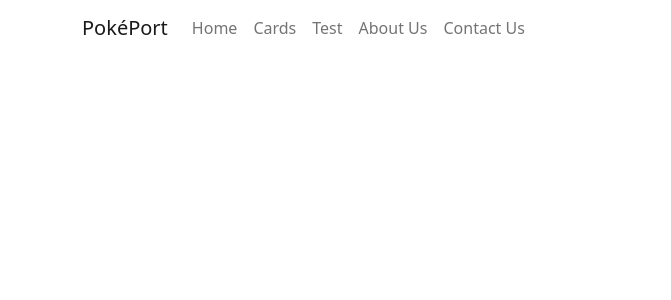
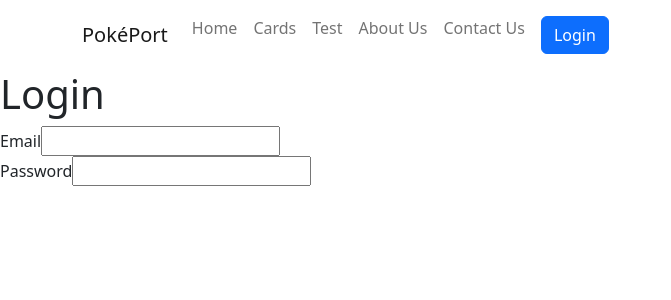
Before and after one commit to shiv-iyer/Project-3-FrontEnd, a React (Create React App) app: page /login in a window 1280 px wide. Shown: the top 300 px of the page, without its empty margins (0-671 px from the left). Built offline with nearby package versions, Linux system fonts and the light colour scheme.

Commit message:
login form started

```diff
--- a/src/App.js
+++ b/src/App.js
@@ -10,13 +10,14 @@ import { BrowserRouter as Router, Routes, Route, Link } from "react-router-dom";
 // react-bootstrap components
 import { Navbar, Container, Nav, Button } from "react-bootstrap";
 
-// my own components
+// my own components / pages
 import UseStateTest from "./components/useStateTest";
 import Home from "./pages/Home";
 import AboutUs from "./pages/AboutUs";
 import ContactUs from "./pages/ContactUs";
 import FormSubmitted from "./pages/FormSubmitted";
 import Cards from "./pages/Cards";
+import Login from "./pages/Login";
 
 //providers
 import CardProvider from "./providers/CardProvider";
@@ -55,6 +56,9 @@ function App() {
                 <Link className="nav-link" to="/contact-us">
                   Contact Us
                 </Link>
+                <Link className="nav-link" to="/login">
+                  <Button>Login</Button>
+                </Link>
               </Nav>
             </Navbar.Collapse>
           </Container>
@@ -82,6 +86,11 @@ function App() {
                   <Cards />
               </CardProvider>
             }></Route>
+
+          {/* user login*/}
+            <Route path="/login" element={
+              <Login/>
+            }></Route>
         </Routes>
       </UserProvider>
     </Router>
--- /dev/null
+++ b/src/pages/Login.js
@@ -0,0 +1,17 @@
+import React, {useState} from "react";
+
+export default function Login() {
+    return (
+        <React.Fragment>
+            <h1>Login</h1>
+            <div>
+                <label>Email</label>
+                <input type="text"/>
+            </div>
+            <div>
+                <label>Password</label>
+                <input type="password"/>
+            </div>
+        </React.Fragment>
+    )
+}
```
